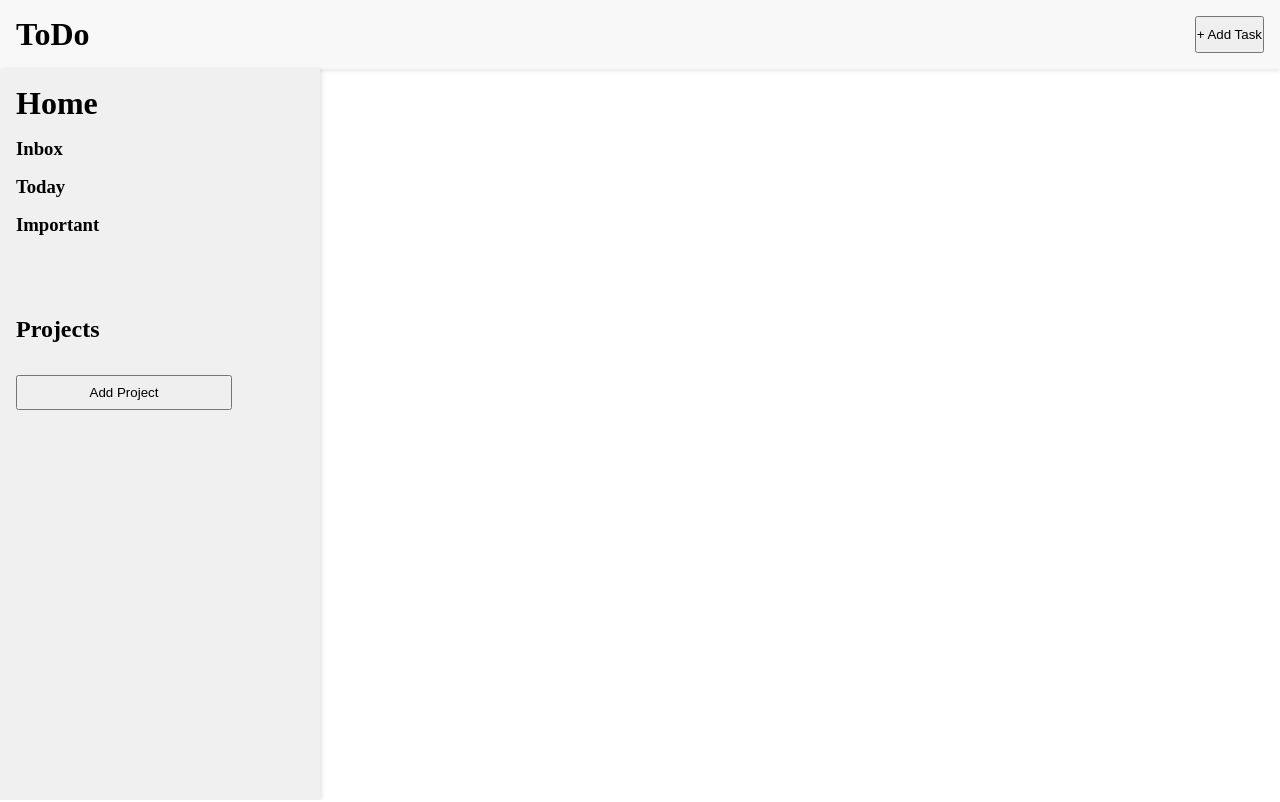
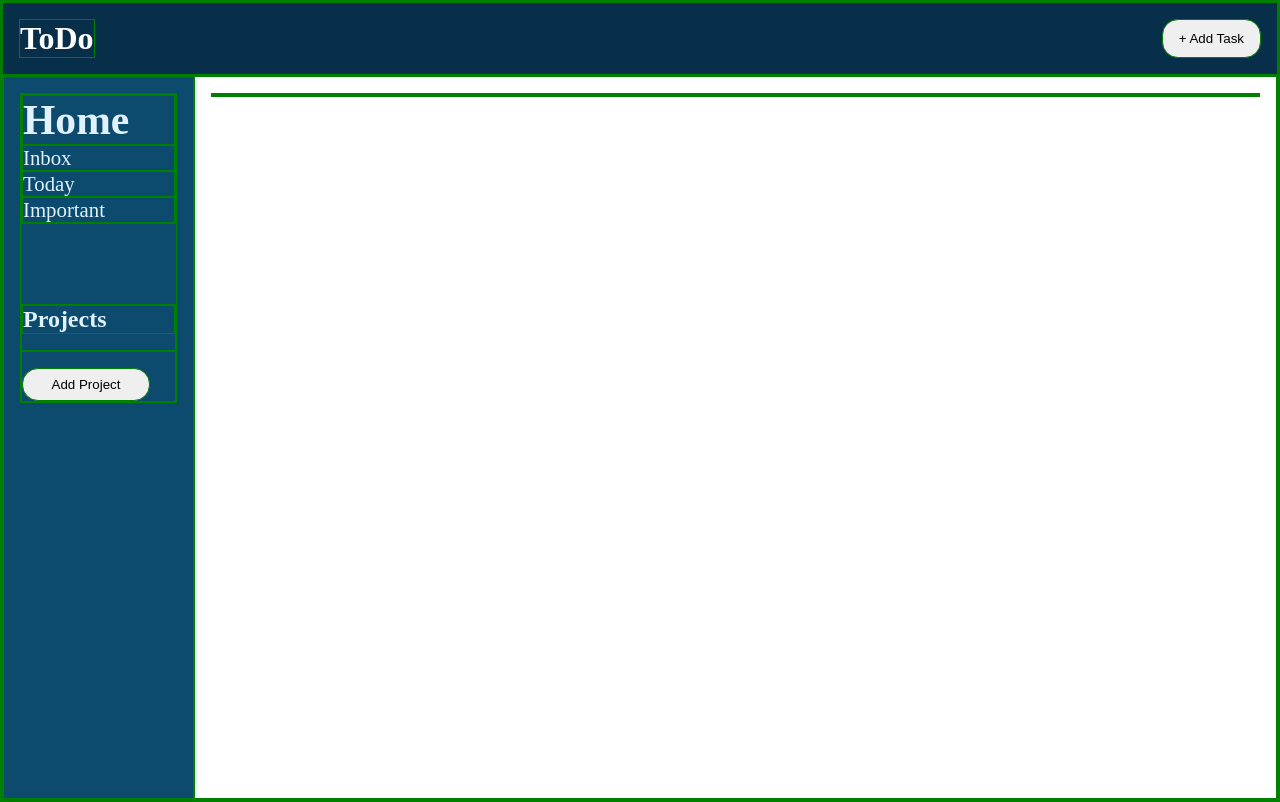
Before and after one commit to Calaxsys/ToDoList-TOP, a website built with webpack: page src/index.html in a window 1280 px wide. Built offline with nearby package versions, Linux system fonts and the light colour scheme.

Commit message:
Updated CSS

```diff
--- a/src/UI.js
+++ b/src/UI.js
@@ -10,10 +10,12 @@ function initialLoad() {
   const sidebarNavDisplay = document.querySelector("#nav");
   sidebarNavDisplay.innerHTML = ""; // Clear existing content
   sidebarNavDisplay.innerHTML = `
-      <h1 id="home-tab">Home</h1>
-      <h3 id="inbox-tab">Inbox</h3>
-      <h3 id="today-tab">Today</h3>
-      <h3 id="important-tab">Important</h3>
+      <div id="default-projects">
+        <h1 id="home-tab">Home</h1>
+        <li id="inbox-tab">Inbox</li>
+        <li id="today-tab">Today</li>
+        <li id="important-tab">Important</li>
+      </div>
       <div id="projects-section">
         <h2>Projects</h2>
         <ul id="projects-list"></ul>
@@ -66,6 +68,9 @@ function populateProjectsList() {
 }
 
 function populateTasksDisplay() {
+  const taskTitleDisplay = document.querySelector("[data-task-title-element]");
+  taskTitleDisplay.innerHTML = "";
+
   const taskDisplay = document.getElementById("task-display");
   taskDisplay.innerHTML = "";
 
@@ -73,6 +78,7 @@ function populateTasksDisplay() {
   if (selectedProjectId) {
     const project = projects.find((proj) => proj.id === selectedProjectId);
     if (project) {
+      taskTitleDisplay.textContent = project.name;
       project.tasks.forEach((task) => {
         const taskElement = document.createElement("div");
         taskElement.innerText = task.title;
--- a/src/styles.css
+++ b/src/styles.css
@@ -2,7 +2,7 @@
   margin: 0;
   padding: 0;
   box-sizing: border-box;
-  /* border: 1px solid green; */
+  border: 1px solid green;
 }
 
 body {
@@ -11,48 +11,25 @@ body {
   flex-direction: column;
 }
 
-#header {
-  background-color: #f8f8f8;
-  padding: 1rem;
-  box-shadow: 0 2px 4px rgba(0, 0, 0, 0.1);
-  display: flex;
-  justify-content: space-between;
+button {
+  border-radius: 1rem;
+  padding: 0.5rem 1rem;
+  cursor: pointer;
 }
 
-#sidebar {
-  background-color: #f0f0f0;
-  width: 25%;
-  padding: 1rem;
-  box-shadow: 2px 0 4px rgba(0, 0, 0, 0.1);
+li {
+  list-style-type: none;
 }
 
-#nav {
-  display: flex;
-  flex-direction: column;
-  gap: 1rem;
-}
-
-#main-body {
-  flex-grow: 1;
-  padding: 1rem;
-}
-
+/* class selectors */
 .container {
   display: flex;
   flex-grow: 1;
 }
 
-#projects-section {
-  margin-top: 4rem;
-  display: flex;
-  flex-direction: column;
-  gap: 1rem;
-}
-
-#add-project-btn {
-  min-width: 75%;
-  max-width: 8rem;
-  padding: 0.5rem 1rem;
+.selected-project {
+  background-color: rgb(181, 181, 181);
+  font-size: 1.6rem;
 }
 
 .popup {
@@ -90,4 +67,72 @@ body {
 
 .selected-project {
   font-size: 22px;
+  background-color: #0369a1;
+  color: white;
 }
+
+/* ID Selectors */
+#header {
+  background-color: #082f49;
+  padding: 1rem;
+  box-shadow: 0 2px 4px rgba(0, 0, 0, 0.1);
+  display: flex;
+  justify-content: space-between;
+  color: white;
+}
+
+#sidebar {
+  background-color: #0c4a6e;
+  color: #e0f2fe;
+  width: 15%;
+  padding: 1rem;
+  box-shadow: 2px 0 4px rgba(0, 0, 0, 0.1);
+}
+
+#nav {
+  display: flex;
+  flex-direction: column;
+  gap: 1rem;
+}
+
+#main-body {
+  flex-grow: 1;
+  padding: 1rem;
+}
+
+#add-project-btn {
+  min-width: 75%;
+  max-width: 8rem;
+}
+
+#projects-section {
+  margin-top: 4rem;
+  display: flex;
+  flex-direction: column;
+  gap: 1rem;
+}
+
+#projects-list {
+  display: flex;
+  flex-direction: column;
+  font-size: 1.3rem;
+}
+
+#projects-list > li {
+  cursor: pointer;
+}
+
+#projects-list > li:hover {
+  background-color: lightgrey;
+}
+
+#default-projects {
+  display: flex;
+  flex-direction: column;
+  font-size: 1.3rem;
+}
+
+#default-projects > li:hover {
+  background-color: lightgrey;
+  cursor: pointer;
+}
```
